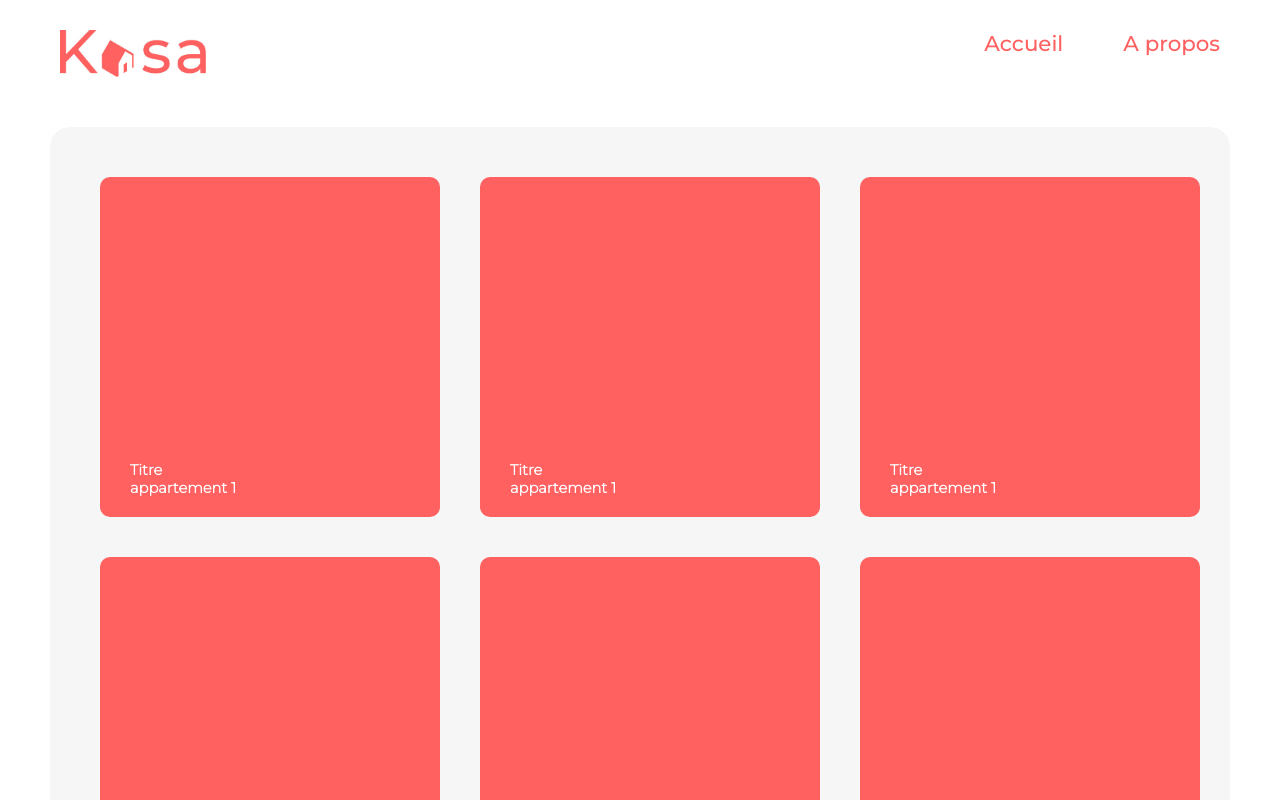
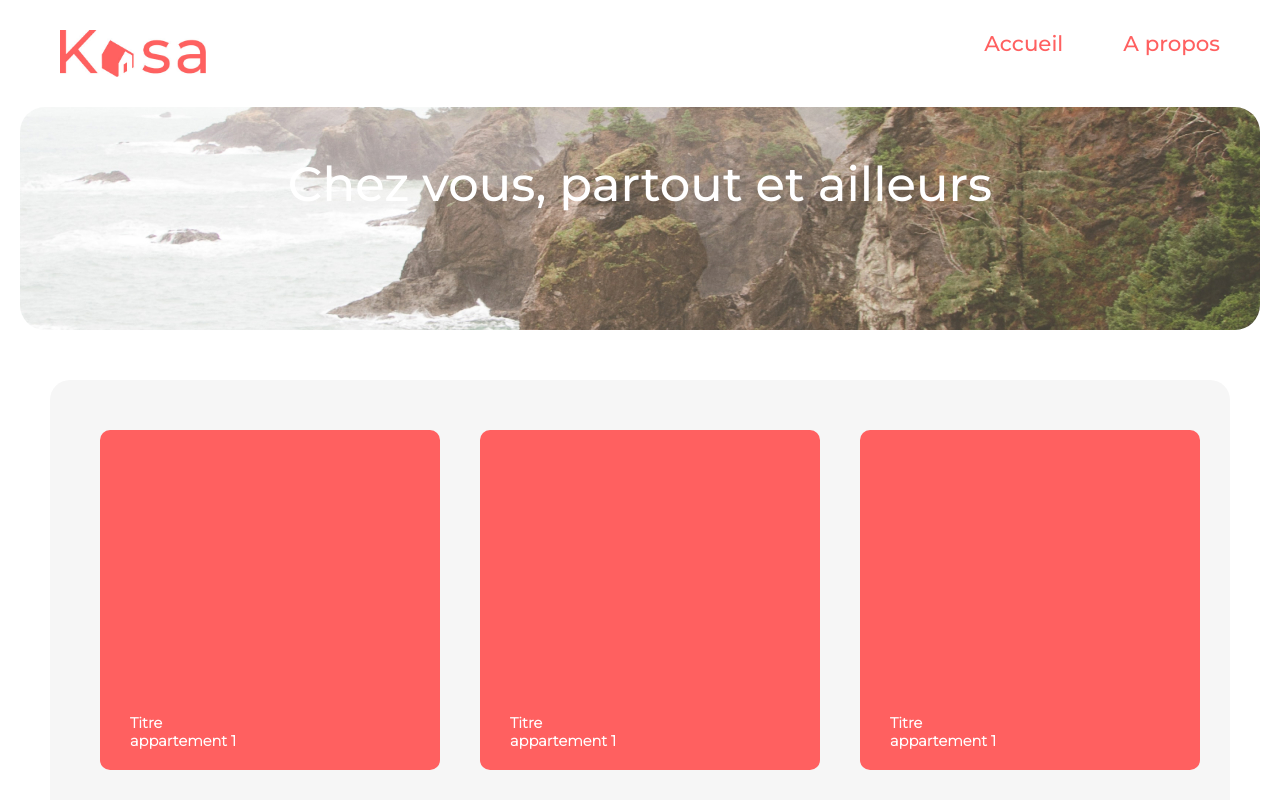
Before and after one commit to EmmaBroudic/projet6, a React (Create React App) app: page / in a window 1280 px wide. Shown: the top 800 px of the page. Built offline with nearby package versions, Linux system fonts and the light colour scheme.

Commit message:
avancées sur la page principale

```diff
--- /dev/null
+++ b/src/components/Banner/index.jsx
@@ -0,0 +1,14 @@
+import '../../index.scss';
+import Header from '../../components/Header';
+import Slider from '../../components/Slider';
+
+function Banner() {
+    return (
+        <div className="banner">
+            <Header />
+            <Slider />
+        </div>
+    )
+}
+
+export default Banner
--- /dev/null
+++ b/src/components/Slider/index.jsx
@@ -0,0 +1,13 @@
+import img1 from '../../images/IMG1_slider.jpg';
+import '../../index.scss';
+
+function Slider() {
+    return (
+        <div className="slider">
+            <img src={img1} className="img-slider" alt="img" />
+            <p className="text-slider">Chez vous, partout et ailleurs</p>
+        </div>
+    )
+}
+
+export default Slider
--- a/src/index.js
+++ b/src/index.js
@@ -5,17 +5,17 @@ import './index.scss';
 import { BrowserRouter as Router, Routes, Route } from 'react-router-dom';
 import Home from './pages/Home/';
 import APropos from './pages/Home/a-propos';
-import Header from './components/Header';
 import Error from './components/Error';
 
 //import App from './App';
 //import annonces from 'annonces.json';
 import reportWebVitals from './reportWebVitals';
+import Banner from './components/Banner';
 
 ReactDOM.render(
   <React.StrictMode>
       <Router>
-      <Header />
+      <Banner />
           <Routes>
             <Route path="/" element={<Home />} />
             <Route path="/a-propos" element={<APropos />} />
--- a/src/index.scss
+++ b/src/index.scss
@@ -54,6 +54,38 @@ code {
   }
 }
 
+.slider {
+  display: flex;
+  align-items: center;
+  flex-direction: column;
+
+
+  .img-slider {
+    width: 1240px;
+    height: 223px;
+    border-radius: 25px;
+    object-fit: cover;
+  }
+
+  .text-slider {
+    display: flex;
+    align-items: center;
+    position: absolute;
+    font-family: 'Montserrat';
+    font-size: 48px;
+    color: #FFFFFF;
+  }
+}
+
+.main {
+  display: grid;
+  grid-template-columns: 1fr 1fr 1fr;
+  background-color: #F6F6F6;
+  border-radius: 20px 20px 20px 20px;
+  margin: 50px;
+  padding: 30px;
+}
+
 .card  {
   background-color: #FF6060;
   width: 340px;
@@ -71,13 +103,3 @@ code {
     width: 35%;
   }
 }
-
-.main {
-    display: grid;
-    grid-template-columns: 1fr 1fr 1fr;
-    background-color: #F6F6F6;
-    border-radius: 20px 20px 20px 20px;
-    margin: 50px;
-    padding: 30px;
-
-}
```
Also changed, not shown: src/images/IMG1_slider.jpg (added), src/images/IMG2_slider.jpg (added).
